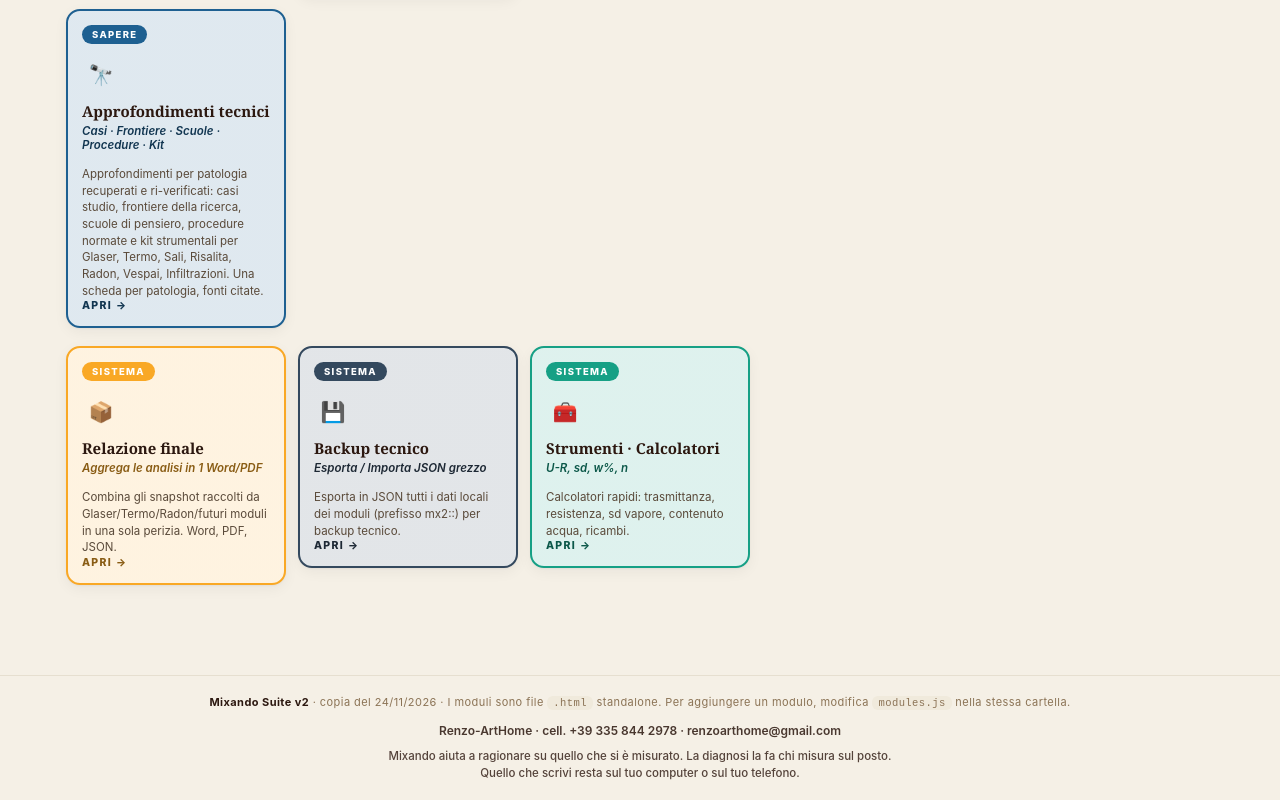
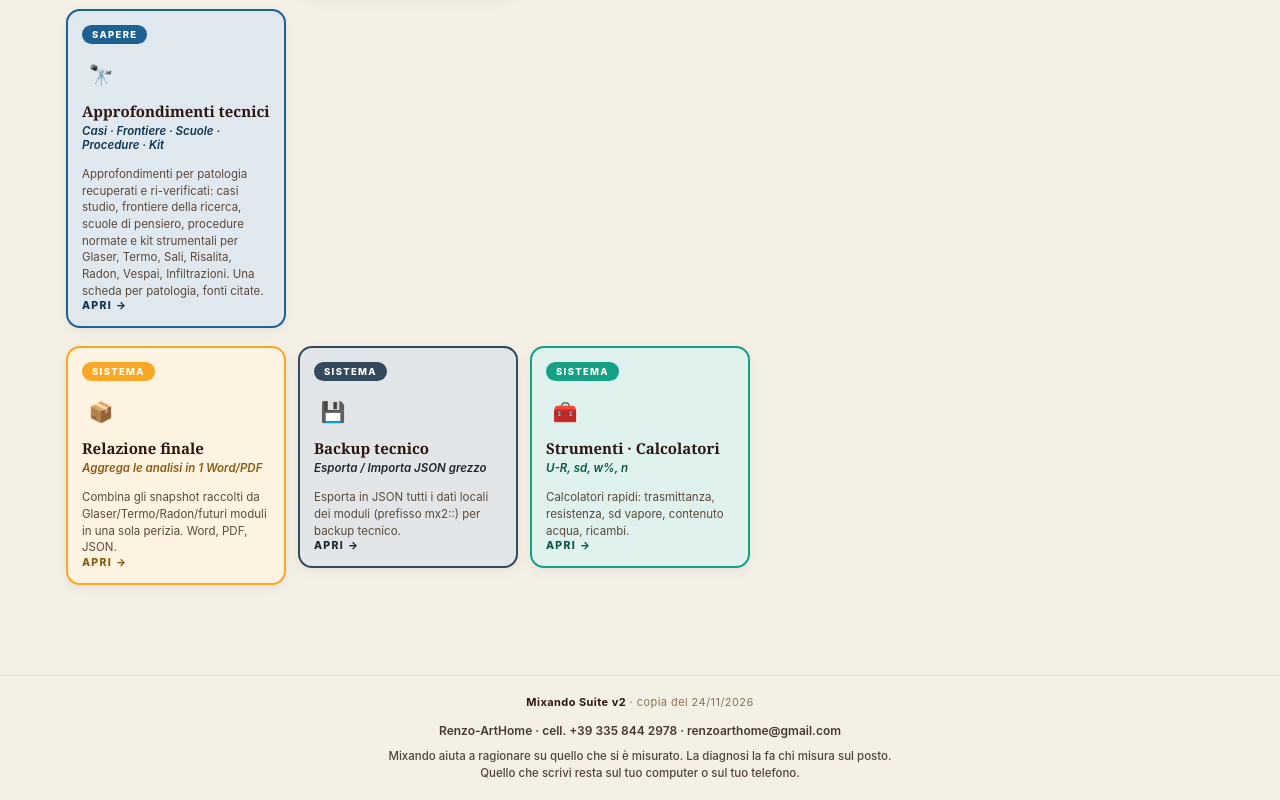
Before and after one commit to renzospedicato/mixando, a plain HTML site: page suite.html in a window 1280 px wide. Shown: the part 3062-3862 px from the top of the page. Drawn offline with Linux system fonts and the light colour scheme.

Commit message:
Piede della suite senza la nota per chi programma
In fondo alla suite, dopo «Mixando Suite v2» e la data della copia, si leggevano due frasi per chi programma («I moduli sono file .html standalone. Per aggiungere un modulo, modifica modules.js nella stessa cartella.»). Tolte: restano il nome e la data della copia, poi recapiti e avviso come prima.

Copia dichiarata il 24/11/2026 alle 18:45, firma dell'impronta 0737ffffea6e. Cartella preparata con prepara_sito.py dalla copia dichiarata.

Co-Authored-By: Claude Fable 5.2 <noreply@anthropic.com>

```diff
--- a/suite.html
+++ b/suite.html
@@ -264,7 +264,7 @@ body{padding-top:56px !important}
 <main id="grid"></main>
 
 <footer class="ft">
-  <strong>Mixando Suite v2</strong> &middot; <!--mxVERSIONE--><span class="mx-versione" title="Versione di questa copia: apri VERSIONE.txt o esegui VERIFICA-COPIA.bat">copia del 24/11/2026</span><!--/mxVERSIONE--> &middot; I moduli sono file <code>.html</code> standalone. Per aggiungere un modulo, modifica <code>modules.js</code> nella stessa cartella.
+  <strong>Mixando Suite v2</strong> &middot; <!--mxVERSIONE--><span class="mx-versione" title="Versione di questa copia: apri VERSIONE.txt o esegui VERIFICA-COPIA.bat">copia del 24/11/2026</span><!--/mxVERSIONE-->
 </footer>
 <script>
 /* Promemoria backup: i dati sono solo in localStorage del browser. */
```
Also changed, not shown: VERSIONE.txt.
